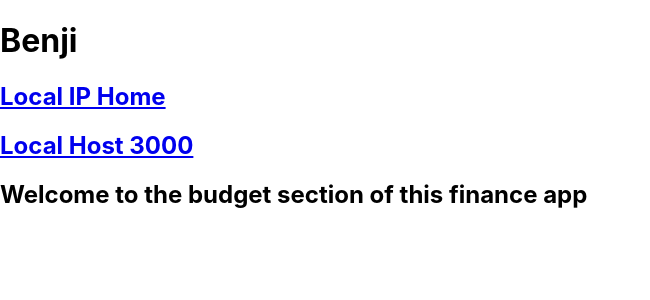
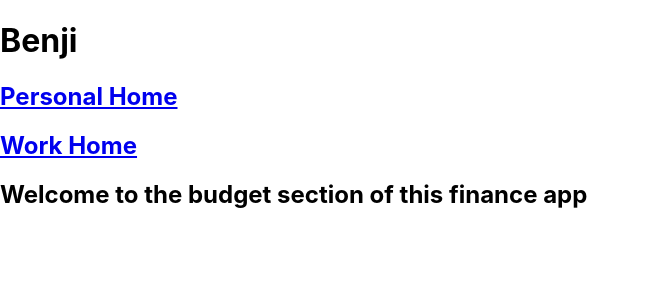
Before and after one commit to victorsandru/Benji, a React (Create React App) app in the folder benji/: page /budgets in a window 1280 px wide. Shown: the top 300 px of the page, without its empty margins (0-650 px from the left). Built offline with nearby package versions, Linux system fonts and the light colour scheme.

Commit message:
Home Buttons

```diff
--- a/benji/src/Budgets.js
+++ b/benji/src/Budgets.js
@@ -5,8 +5,8 @@ function Budgets() {
     <div className="App">
       <header className="App-header">
         <h1>Benji</h1>
-        <h2 div = "home1"><a href = "http://192.168.56.1:3000/">Local IP Home</a></h2>
-        <h2 div = "home2"><a href = "http://localhost:3000/">Local Host 3000</a></h2>
+        <h2 div = "home1"><a href = "http://192.168.56.1:3000/">Personal Home</a></h2>
+        <h2 div = "home2"><a href = "http://localhost:3000/">Work Home</a></h2>
         <h2>Welcome to the budget section of this finance app</h2>
       </header>
     </div>
```
